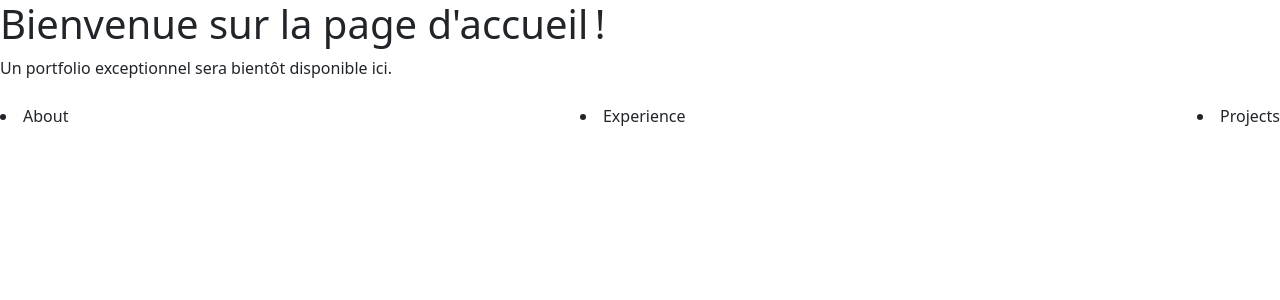
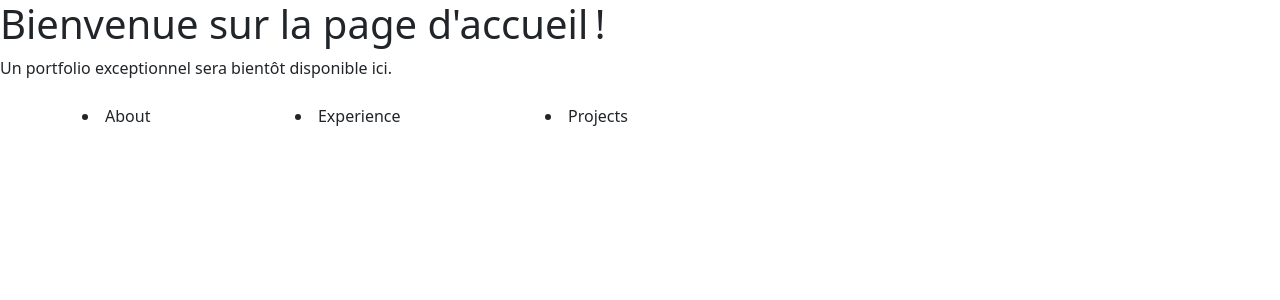
Before and after one commit to pierrpgd/portfolios, a Django app: page / in a window 1280 px wide. Shown: the top 300 px of the page. Run offline with Django 5.2, Linux system fonts and the light colour scheme; some libraries are stand-ins or nearby versions.

Commit message:
Dev - La page d'accueil contient 2 colonnes

```diff
--- a/pierrpgd/templates/home.html
+++ b/pierrpgd/templates/home.html
@@ -10,10 +10,17 @@
 <body>
     <h1>Bienvenue sur la page d'accueil !</h1>
     <p>Un portfolio exceptionnel sera bientôt disponible ici.</p>
-    <nav class="navbar">
-        <li class="nav-item">About</li>
-        <li class="nav-item">Experience</li>
-        <li class="nav-item">Projects</li>
-    </nav>
+    <div class="container">
+        <div class="row">
+            <div class="col">
+                <nav class="navbar">
+                    <li class="nav-item">About</li>
+                    <li class="nav-item">Experience</li>
+                    <li class="nav-item">Projects</li>
+                </nav>
+            </div>
+            <div class="col"></div>
+        </div>
+    </div>
 </body>
 </html>
```
